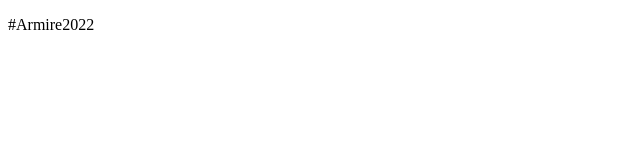
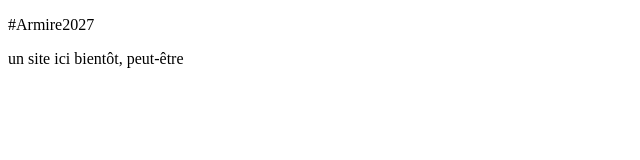
Before and after one commit to Armiriennes/site, a plain HTML site: page index.html in a window 1280 px wide. Shown: the whole page, without its empty margins (0-640 px from the left). Drawn offline with Linux system fonts and the light colour scheme.

Commit message:
Updated index page

```diff
--- a/index.html
+++ b/index.html
@@ -7,6 +7,7 @@
     <title>Armiriennes</title>
 </head>
 <body>
-    <p>#Armire2022</p>
+    <p>#Armire2027</p>
+    <p>un site ici bientôt, peut-être</p>
 </body>
 </html>
```
